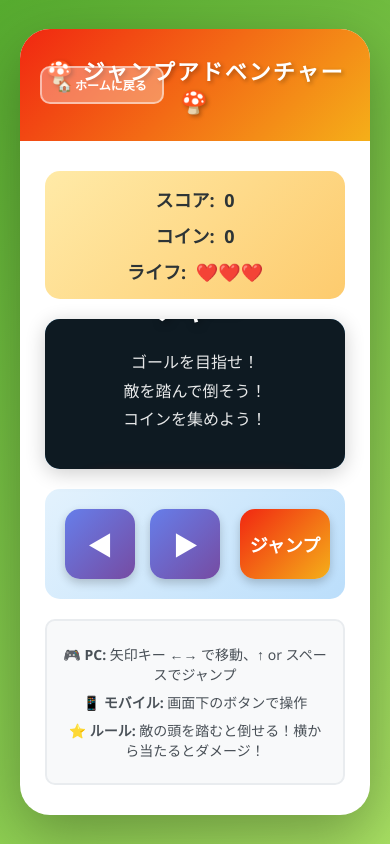
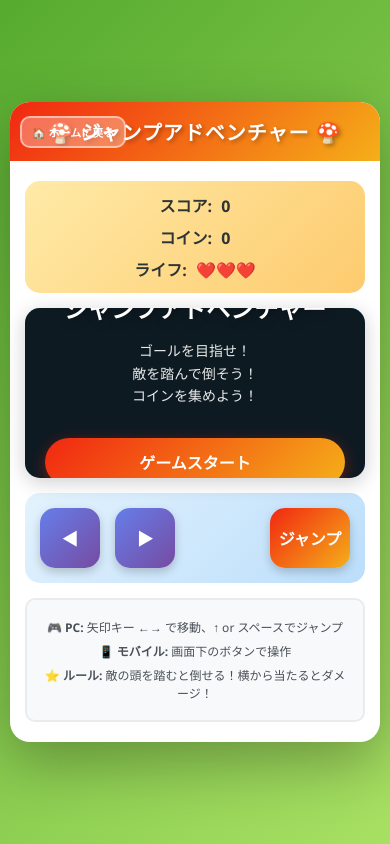
Before and after one commit to dainnovation722/mini-game, a plain HTML site: page mario.html in a window 390 px wide. Drawn offline with Linux system fonts and the light colour scheme.

Commit message:
Add responsive design for iPhone SE and small devices

```diff
--- a/dodge.css
+++ b/dodge.css
@@ -232,9 +232,89 @@ header h1 {
 }
 
 /* レスポンシブ対応 */
-@media (max-width: 640px) {
+@media (max-width: 480px) {
+    body {
+        padding: 10px;
+    }
+
+    .container {
+        border-radius: 20px;
+    }
+
+    header {
+        padding: 15px;
+    }
+
     header h1 {
+        font-size: 20px;
+        letter-spacing: 1px;
+    }
+
+    .back-button {
+        padding: 6px 10px;
+        font-size: 11px;
+        left: 10px;
+    }
+
+    .game-area {
+        padding: 20px 15px;
+    }
+
+    .game-info {
+        display: none !important;
+    }
+
+    .canvas-wrapper {
+        margin-bottom: 15px;
+    }
+
+    .overlay-screen {
+        padding: 20px;
+    }
+
+    .overlay-screen h2 {
+        font-size: 24px;
+        margin-bottom: 15px;
+    }
+
+    .instructions {
+        font-size: 14px;
+        line-height: 1.6;
+        margin-bottom: 20px;
+    }
+
+    .survival-time {
         font-size: 22px;
+    }
+
+    .evaluation {
+        font-size: 16px;
+    }
+
+    .button-group {
+        flex-direction: column;
+        width: 100%;
+    }
+
+    .game-button {
+        width: 100%;
+        padding: 12px 30px;
+        font-size: 16px;
+    }
+
+    .controls-info {
+        padding: 12px;
+    }
+
+    .controls-info p {
+        font-size: 12px;
+        margin: 6px 0;
+    }
+}
+
+@media (min-width: 481px) and (max-width: 768px) {
+    header h1 {
+        font-size: 24px;
     }
 
     .back-button {
@@ -256,14 +336,6 @@ header h1 {
         font-size: 28px;
     }
 
-    .survival-time {
-        font-size: 24px;
-    }
-
-    .evaluation {
-        font-size: 18px;
-    }
-
     .button-group {
         flex-direction: column;
     }
--- a/home.css
+++ b/home.css
@@ -175,7 +175,57 @@ footer p {
 }
 
 /* レスポンシブ対応 */
-@media (max-width: 768px) {
+@media (max-width: 480px) {
+    body {
+        padding: 10px;
+    }
+
+    header {
+        padding: 20px 15px;
+    }
+
+    header h1 {
+        font-size: 22px;
+        letter-spacing: 1px;
+    }
+
+    .subtitle {
+        font-size: 14px;
+    }
+
+    main {
+        padding: 20px 15px;
+    }
+
+    .game-grid {
+        grid-template-columns: 1fr;
+        gap: 15px;
+    }
+
+    .game-card {
+        min-height: 280px;
+        padding: 20px;
+    }
+
+    .game-icon {
+        font-size: 60px;
+    }
+
+    .game-title {
+        font-size: 20px;
+    }
+
+    .game-description {
+        font-size: 14px;
+    }
+
+    .play-button {
+        padding: 12px 30px;
+        font-size: 14px;
+    }
+}
+
+@media (min-width: 481px) and (max-width: 768px) {
     header h1 {
         font-size: 28px;
     }
--- a/mario.css
+++ b/mario.css
@@ -251,9 +251,108 @@ header h1 {
 }
 
 /* モバイル対応 */
-@media (max-width: 768px) {
+@media (max-width: 480px) {
+    body {
+        padding: 10px;
+    }
+
+    .container {
+        border-radius: 20px;
+    }
+
+    header {
+        padding: 15px;
+    }
+
     header h1 {
-        font-size: 22px;
+        font-size: 20px;
+        letter-spacing: 1px;
+    }
+
+    .back-button {
+        padding: 6px 10px;
+        font-size: 11px;
+        left: 10px;
+    }
+
+    .game-area {
+        padding: 20px 15px;
+    }
+
+    .game-info {
+        flex-direction: column;
+        gap: 8px;
+        padding: 12px;
+        margin-bottom: 15px;
+    }
+
+    .info-item {
+        font-size: 16px;
+    }
+
+    .canvas-wrapper {
+        margin-bottom: 15px;
+    }
+
+    .mobile-controls {
+        display: flex;
+        padding: 15px;
+        margin-bottom: 15px;
+    }
+
+    .control-btn {
+        width: 60px;
+        height: 60px;
+        font-size: 16px;
+    }
+
+    .btn-jump {
+        width: 80px;
+    }
+
+    .overlay-screen {
+        padding: 20px;
+    }
+
+    .overlay-screen h2 {
+        font-size: 24px;
+        margin-bottom: 15px;
+    }
+
+    .instructions {
+        font-size: 14px;
+        line-height: 1.6;
+        margin-bottom: 20px;
+    }
+
+    .final-score, .final-coins {
+        font-size: 20px;
+    }
+
+    .button-group {
+        flex-direction: column;
+        width: 100%;
+    }
+
+    .game-button {
+        width: 100%;
+        padding: 12px 30px;
+        font-size: 16px;
+    }
+
+    .controls-info {
+        padding: 12px;
+    }
+
+    .controls-info p {
+        font-size: 12px;
+        margin: 6px 0;
+    }
+}
+
+@media (min-width: 481px) and (max-width: 768px) {
+    header h1 {
+        font-size: 24px;
     }
 
     .back-button {
--- a/style.css
+++ b/style.css
@@ -290,15 +290,68 @@ footer p {
 
 /* レスポンシブ対応 */
 @media (max-width: 480px) {
+    body {
+        padding: 10px;
+    }
+
+    .container {
+        border-radius: 20px;
+    }
+
+    header {
+        padding: 15px;
+    }
+
     header h1 {
-        font-size: 22px;
+        font-size: 20px;
+        letter-spacing: 1px;
+    }
+
+    .back-button {
+        padding: 8px 12px;
+        font-size: 12px;
+        left: 10px;
+    }
+
+    .game-area {
+        padding: 20px 15px;
     }
 
     .character-emoji {
-        font-size: 80px;
+        font-size: 70px;
+    }
+
+    .character-name {
+        font-size: 20px;
+    }
+
+    .character-age {
+        font-size: 14px;
+    }
+
+    .status-label {
+        font-size: 14px;
+        min-width: 80px;
+    }
+
+    .status-bar {
+        height: 20px;
     }
 
     .action-buttons {
-        grid-template-columns: 1fr;
+        grid-template-columns: repeat(2, 1fr);
+        gap: 10px;
+    }
+
+    .action-btn {
+        padding: 15px;
+    }
+
+    .btn-icon {
+        font-size: 28px;
+    }
+
+    .btn-text {
+        font-size: 13px;
     }
 }
```
